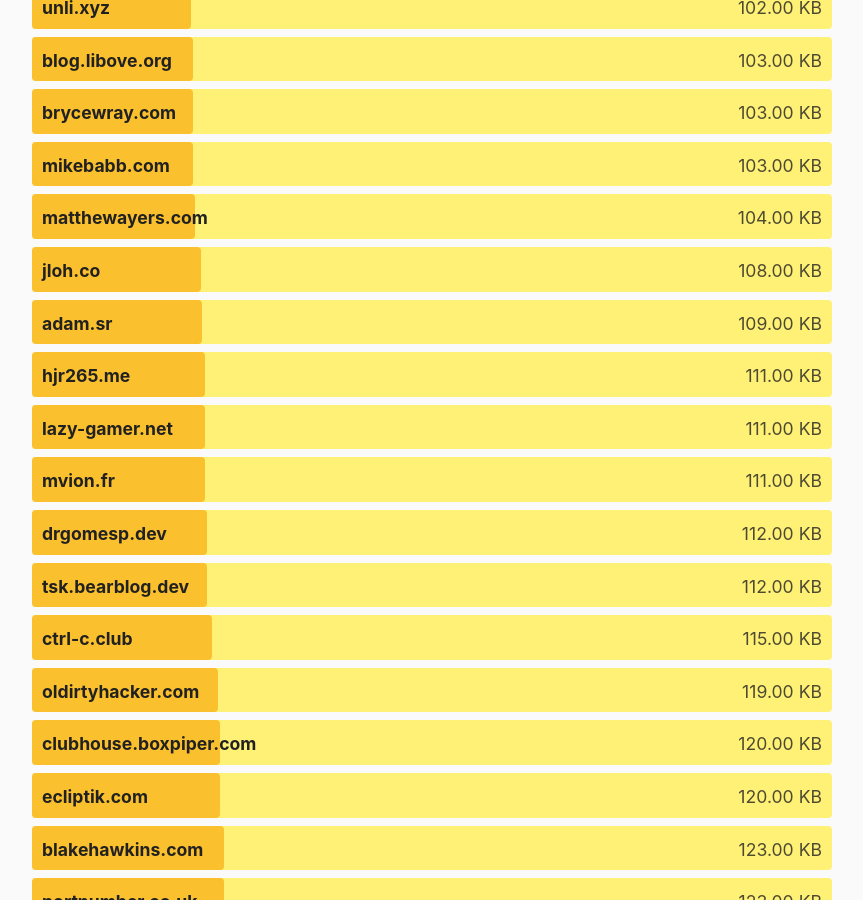
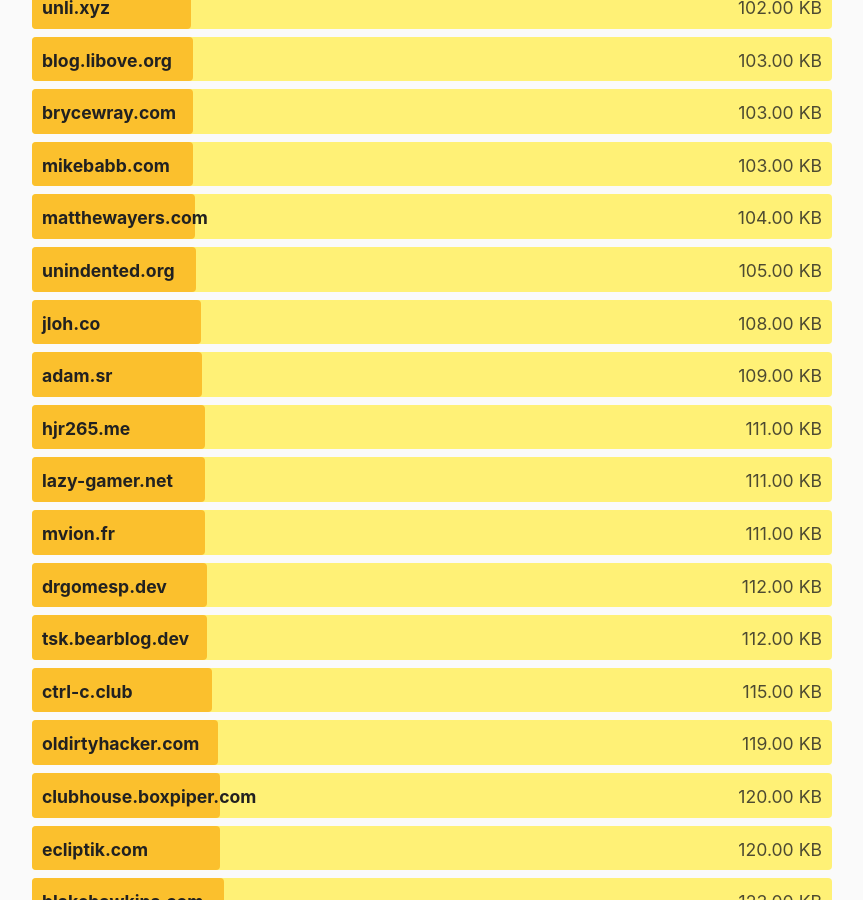
Before and after one commit to kevquirk/512kb.club, a Jekyll site: the page built from index.md, in a window 1280 px wide and 900 px high, scrolled down 18896 px. Shown: the whole window, without its empty margins (208-1071 px from the left). Built offline with Jekyll 4.4.1, drawn with Linux system fonts in a browser that asks for light colours.

Commit message:
Add unindented.org

```diff
--- a/_data/sites.yml
+++ b/_data/sites.yml
@@ -2517,6 +2517,11 @@
   size: 42.9
   last_checked: 2022-05-15
 
+- domain: unindented.org
+  url: https://www.unindented.org/
+  size: 105
+  last_checked: 2022-01-06
+
 - domain: unitoo.it
   url: https://unitoo.it/
   size: 463
```
